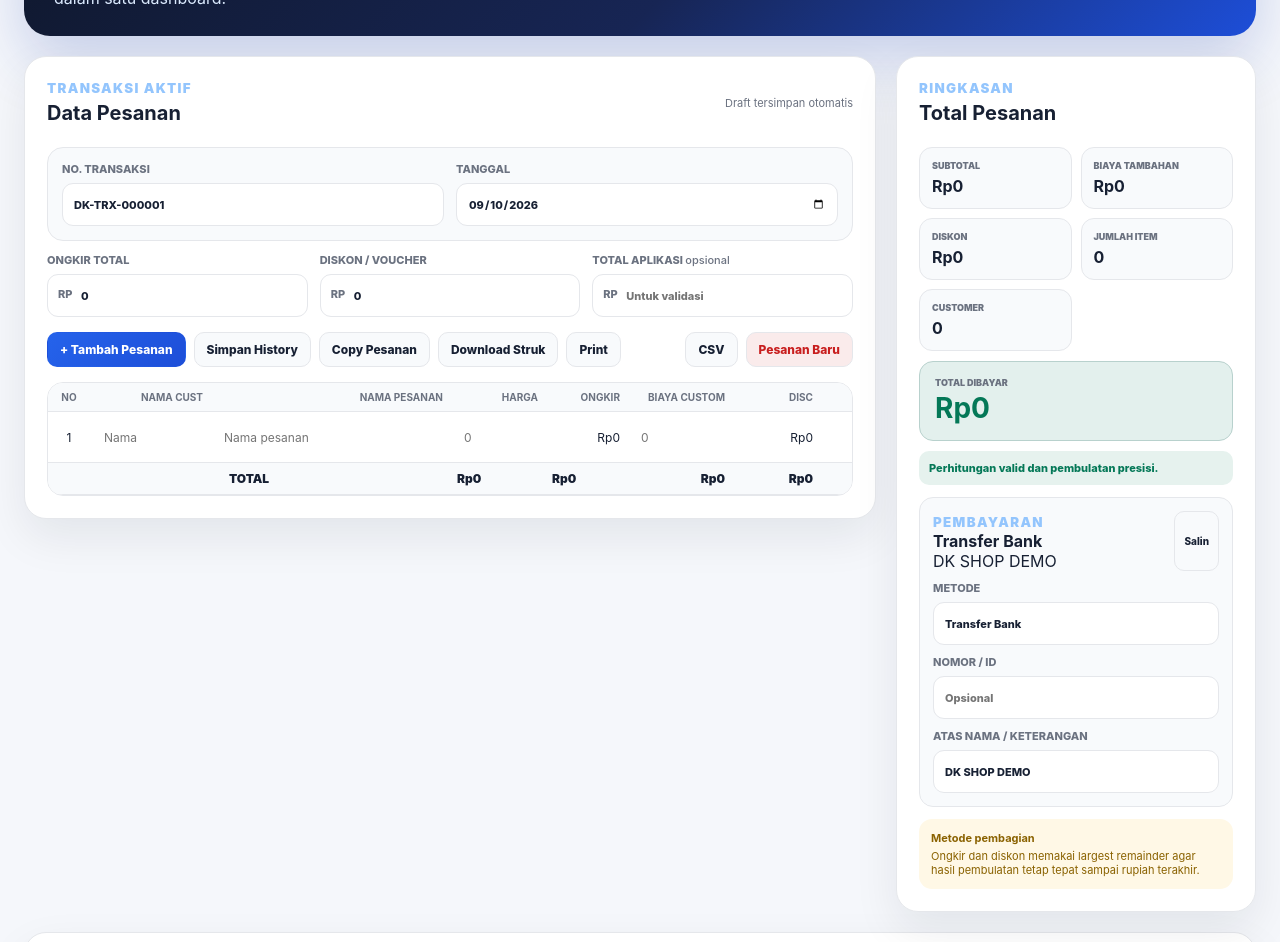
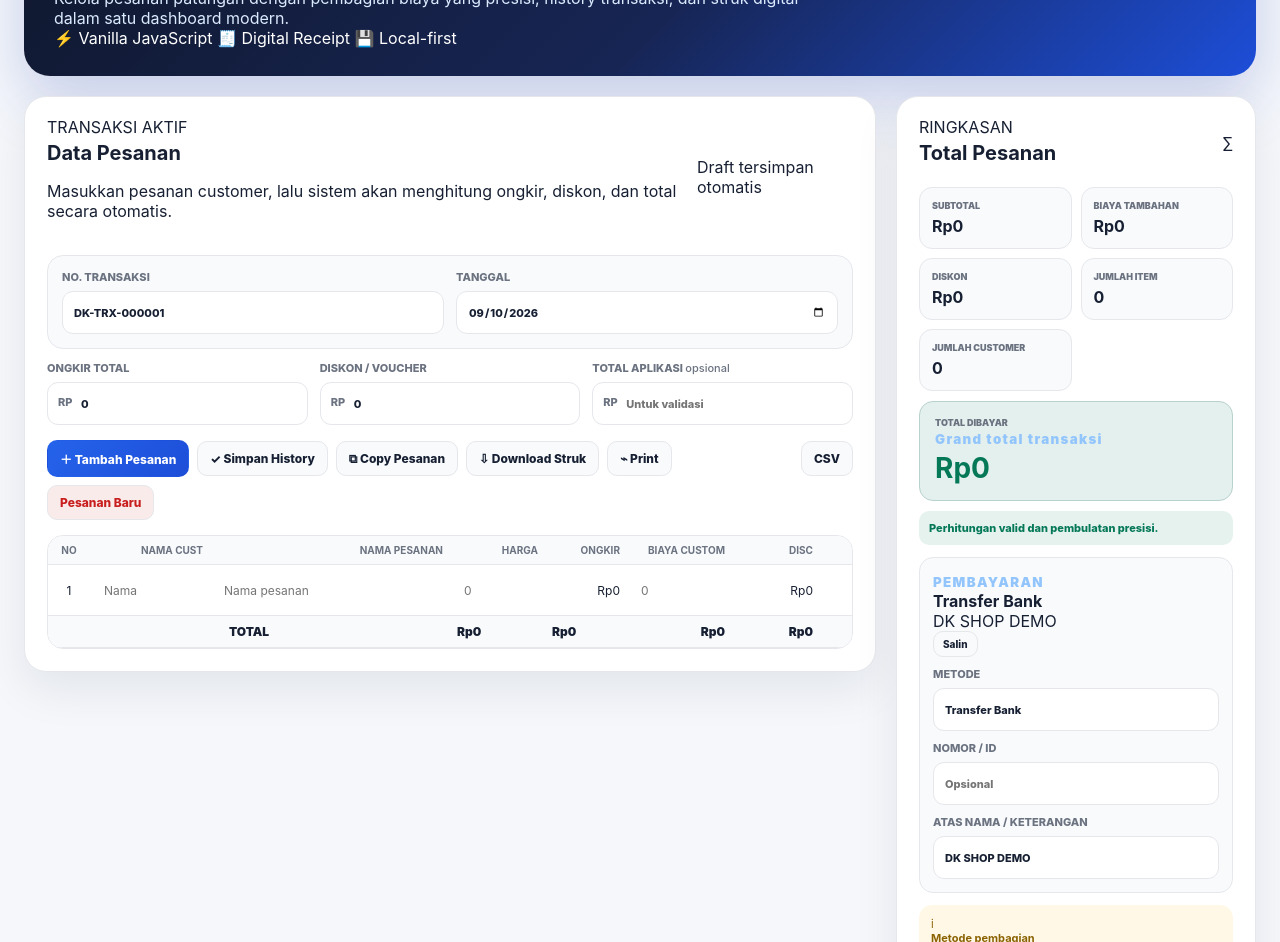
Before and after one commit to DikaFauzi/dk-shop-portfolio, a plain HTML site: page index.html in a window 1280 px wide. Shown: the part 163-1105 px from the top of the page. Drawn offline with Linux system fonts and the light colour scheme.

Commit message:
feat: redesign DK SHOP portfolio UI

```diff
--- a/index.html
+++ b/index.html
@@ -1,13 +1,161 @@
-<!doctype html><html lang="id"><head><meta charset="utf-8"><meta name="viewport" content="width=device-width,initial-scale=1"><meta name="theme-color" content="#1d4ed8"><meta name="description" content="DK SHOP — smart order split, history transaksi, dan struk digital."><title>DK SHOP — Smart Order Split</title><link rel="icon" href="assets/icons/favicon.svg" type="image/svg+xml"><link rel="stylesheet" href="assets/css/styles.css"></head><body>
-<div id="printReceipt" class="print-receipt"><div class="receipt-brandmark">DK</div><h1>STRUK DIGITAL</h1><div>DK SHOP</div><div id="printMeta" class="muted"></div><hr><div id="printItems"></div><hr><div id="printSummary"></div><hr><div class="receipt-grand"><b>TOTAL BAYAR</b><b id="printGrandTotal">Rp0</b></div><hr><div id="printPayment" class="center"></div></div>
-<div class="app-shell"><header class="hero"><div><small>PORTFOLIO PROJECT • STATIC WEB APP</small><h1>DK SHOP</h1><p>Kelola pesanan patungan, pembagian ongkir dan diskon, biaya custom, history, serta struk digital dalam satu dashboard.</p></div><button id="themeToggle" class="btn glass">Tema Gelap</button></header>
-<main class="layout"><section class="panel"><div class="panel-head"><div><small>TRANSAKSI AKTIF</small><h2>Data Pesanan</h2></div><span id="draftStateText" class="muted">Draft tersimpan otomatis</span></div><div class="panel-body">
-<div class="grid meta"><label>No. Transaksi<input id="orderNo" readonly></label><label>Tanggal<input id="orderDate" type="date"></label></div>
-<div class="grid charges"><label>Ongkir Total<div class="money"><span>Rp</span><input id="shipping" inputmode="numeric" value="0"></div></label><label>Diskon / Voucher<div class="money"><span>Rp</span><input id="discount" inputmode="numeric" value="0"></div></label><label>Total Aplikasi <em>opsional</em><div class="money"><span>Rp</span><input id="appTotal" inputmode="numeric" placeholder="Untuk validasi"></div></label></div>
-<div class="toolbar"><button class="btn primary" data-action="add-row">+ Tambah Pesanan</button><button class="btn" data-action="save-history">Simpan History</button><button class="btn" data-action="copy-order">Copy Pesanan</button><button class="btn" data-action="download-receipt">Download Struk</button><button class="btn" data-action="print">Print</button><span></span><button class="btn" data-action="export-csv">CSV</button><button class="btn danger" data-action="new-order">Pesanan Baru</button></div>
-<div class="table-wrap"><table><thead><tr><th>No</th><th>Nama Cust</th><th>Nama Pesanan</th><th>Harga</th><th>Ongkir</th><th>Biaya Custom</th><th>Disc</th><th>Total</th><th>Aksi</th></tr></thead><tbody id="rows"></tbody><tfoot><tr><td colspan="3">TOTAL</td><td id="tPrice"></td><td id="tShip"></td><td id="tOther"></td><td id="tDisc"></td><td id="tFinal" class="strong"></td><td></td></tr></tfoot></table></div></div></section>
-<aside class="panel summary"><div class="panel-head"><div><small>RINGKASAN</small><h2>Total Pesanan</h2></div></div><div class="panel-body"><div class="metrics"><div><span>Subtotal</span><b id="kPrice">Rp0</b></div><div><span>Biaya Tambahan</span><b id="kFees">Rp0</b></div><div><span>Diskon</span><b id="kDisc">Rp0</b></div><div><span>Jumlah Item</span><b id="kItems">0</b></div><div><span>Customer</span><b id="kPeople">0</b></div></div><div class="grand"><span>Total Dibayar</span><b id="kFinal">Rp0</b></div><div id="validation" class="validation ok">Perhitungan siap.</div>
-<div class="payment"><div><small>PEMBAYARAN</small><b id="paymentPreview">Transfer Bank</b><span id="paymentNamePreview">DK SHOP DEMO</span></div><button class="btn small" data-action="copy-account">Salin</button><label>Metode<input id="paymentMethod" value="Transfer Bank" placeholder="BCA / DANA / QRIS / Cash"></label><label>Nomor / ID<input id="paymentAccount" value="" placeholder="Opsional"></label><label>Atas Nama / Keterangan<input id="paymentName" value="DK SHOP DEMO" placeholder="Opsional"></label></div>
-<div class="note"><b>Metode pembagian</b><p>Ongkir dan diskon memakai largest remainder agar hasil pembulatan tetap tepat sampai rupiah terakhir.</p></div></div></aside></main>
-<section class="panel history"><div class="panel-head"><div><small>TRACKING</small><h2>History Pesanan</h2></div><div class="history-tools"><input id="historySearch" type="search" placeholder="Cari transaksi / customer / item"><button class="btn danger small" data-action="clear-history">Hapus Semua</button></div></div><div class="panel-body"><div class="history-stat"><span id="historyCount"></span><span id="historyValue"></span></div><div id="historyList"></div></div></section>
-<footer><b>DK SHOP</b> — HTML • CSS • Vanilla JavaScript • LocalStorage • Canvas API</footer></div><div id="toast" class="toast"></div><script src="assets/js/app.js" defer></script></body></html>
+<!doctype html>
+<html lang="id">
+<head>
+  <meta charset="utf-8">
+  <meta name="viewport" content="width=device-width,initial-scale=1">
+  <meta name="theme-color" content="#111827">
+  <meta name="description" content="DK SHOP — smart order split, history transaksi, dan struk digital.">
+  <title>DK SHOP — Smart Order Split</title>
+  <link rel="icon" href="assets/icons/favicon.svg" type="image/svg+xml">
+  <link rel="stylesheet" href="assets/css/styles.css">
+</head>
+<body>
+  <div class="page-glow glow-a"></div>
+  <div class="page-glow glow-b"></div>
+
+  <div id="printReceipt" class="print-receipt">
+    <div class="receipt-brandmark">DK</div>
+    <h1>STRUK DIGITAL</h1>
+    <div>DK SHOP</div>
+    <div id="printMeta" class="muted"></div>
+    <hr>
+    <div id="printItems"></div>
+    <hr>
+    <div id="printSummary"></div>
+    <hr>
+    <div class="receipt-grand"><b>TOTAL BAYAR</b><b id="printGrandTotal">Rp0</b></div>
+    <hr>
+    <div id="printPayment" class="center"></div>
+  </div>
+
+  <div class="app-shell">
+    <header class="hero">
+      <div class="hero-main">
+        <div class="hero-brandmark">DK</div>
+        <div class="hero-copy">
+          <div class="hero-kicker"><span class="live-dot"></span> PORTFOLIO PROJECT • ORDER MANAGEMENT</div>
+          <h1>DK <span>SHOP</span></h1>
+          <p>Kelola pesanan patungan dengan pembagian biaya yang presisi, history transaksi, dan struk digital dalam satu dashboard modern.</p>
+          <div class="hero-badges">
+            <span>⚡ Vanilla JavaScript</span>
+            <span>🧾 Digital Receipt</span>
+            <span>💾 Local-first</span>
+          </div>
+        </div>
+      </div>
+      <div class="hero-side">
+        <div class="hero-mini-card">
+          <span>Smart Split</span>
+          <strong>Presisi sampai rupiah terakhir</strong>
+        </div>
+        <button id="themeToggle" class="btn glass" type="button">Tema Gelap</button>
+      </div>
+    </header>
+
+    <main class="layout">
+      <section class="panel order-panel">
+        <div class="panel-head">
+          <div>
+            <div class="section-label">TRANSAKSI AKTIF</div>
+            <h2>Data Pesanan</h2>
+            <p class="section-desc">Masukkan pesanan customer, lalu sistem akan menghitung ongkir, diskon, dan total secara otomatis.</p>
+          </div>
+          <span id="draftStateText" class="draft-pill"><span class="status-dot"></span> Draft tersimpan otomatis</span>
+        </div>
+
+        <div class="panel-body">
+          <div class="grid meta">
+            <label><span>No. Transaksi</span><input id="orderNo" readonly></label>
+            <label><span>Tanggal</span><input id="orderDate" type="date"></label>
+          </div>
+
+          <div class="grid charges">
+            <label><span>Ongkir Total</span><div class="money"><span>Rp</span><input id="shipping" inputmode="numeric" value="0"></div></label>
+            <label><span>Diskon / Voucher</span><div class="money"><span>Rp</span><input id="discount" inputmode="numeric" value="0"></div></label>
+            <label><span>Total Aplikasi <em>opsional</em></span><div class="money"><span>Rp</span><input id="appTotal" inputmode="numeric" placeholder="Untuk validasi"></div></label>
+          </div>
+
+          <div class="toolbar">
+            <button class="btn primary" data-action="add-row">＋ Tambah Pesanan</button>
+            <button class="btn" data-action="save-history">✓ Simpan History</button>
+            <button class="btn" data-action="copy-order">⧉ Copy Pesanan</button>
+            <button class="btn" data-action="download-receipt">⇩ Download Struk</button>
+            <button class="btn" data-action="print">⌁ Print</button>
+            <span></span>
+            <button class="btn subtle" data-action="export-csv">CSV</button>
+            <button class="btn danger" data-action="new-order">Pesanan Baru</button>
+          </div>
+
+          <div class="table-wrap">
+            <table>
+              <thead><tr><th>No</th><th>Nama Cust</th><th>Nama Pesanan</th><th>Harga</th><th>Ongkir</th><th>Biaya Custom</th><th>Disc</th><th>Total</th><th>Aksi</th></tr></thead>
+              <tbody id="rows"></tbody>
+              <tfoot><tr><td colspan="3">TOTAL</td><td id="tPrice"></td><td id="tShip"></td><td id="tOther"></td><td id="tDisc"></td><td id="tFinal" class="strong"></td><td></td></tr></tfoot>
+            </table>
+          </div>
+        </div>
+      </section>
+
+      <aside class="panel summary">
+        <div class="panel-head summary-head">
+          <div>
+            <div class="section-label">RINGKASAN</div>
+            <h2>Total Pesanan</h2>
+          </div>
+          <div class="summary-icon">∑</div>
+        </div>
+        <div class="panel-body">
+          <div class="metrics">
+            <div><span>Subtotal</span><b id="kPrice">Rp0</b></div>
+            <div><span>Biaya Tambahan</span><b id="kFees">Rp0</b></div>
+            <div><span>Diskon</span><b id="kDisc">Rp0</b></div>
+            <div><span>Jumlah Item</span><b id="kItems">0</b></div>
+            <div class="metric-wide"><span>Jumlah Customer</span><b id="kPeople">0</b></div>
+          </div>
+          <div class="grand">
+            <div><span>Total Dibayar</span><small>Grand total transaksi</small></div>
+            <b id="kFinal">Rp0</b>
+          </div>
+          <div id="validation" class="validation ok">Perhitungan siap.</div>
+
+          <div class="payment">
+            <div class="payment-top">
+              <div>
+                <small>PEMBAYARAN</small>
+                <b id="paymentPreview">Transfer Bank</b>
+                <span id="paymentNamePreview">DK SHOP DEMO</span>
+              </div>
+              <button class="btn small" data-action="copy-account">Salin</button>
+            </div>
+            <label><span>Metode</span><input id="paymentMethod" value="Transfer Bank" placeholder="BCA / DANA / QRIS / Cash"></label>
+            <label><span>Nomor / ID</span><input id="paymentAccount" value="" placeholder="Opsional"></label>
+            <label><span>Atas Nama / Keterangan</span><input id="paymentName" value="DK SHOP DEMO" placeholder="Opsional"></label>
+          </div>
+
+          <div class="note"><div class="note-icon">i</div><div><b>Metode pembagian</b><p>Ongkir dan diskon memakai largest remainder agar hasil pembulatan tetap tepat sampai rupiah terakhir.</p></div></div>
+        </div>
+      </aside>
+    </main>
+
+    <section class="panel history">
+      <div class="panel-head history-header">
+        <div>
+          <div class="section-label">TRACKING</div>
+          <h2>History Pesanan</h2>
+          <p class="section-desc">Cari dan buka kembali transaksi yang pernah disimpan.</p>
+        </div>
+        <div class="history-tools"><input id="historySearch" type="search" placeholder="Cari transaksi / customer / item"><button class="btn danger small" data-action="clear-history">Hapus Semua</button></div>
+      </div>
+      <div class="panel-body"><div class="history-stat"><span id="historyCount"></span><span id="historyValue"></span></div><div id="historyList"></div></div>
+    </section>
+
+    <footer>
+      <div><div class="footer-logo">DK</div><span><b>DK SHOP</b><small>Smart Order Split</small></span></div>
+      <p>HTML • CSS • Vanilla JavaScript • LocalStorage • Canvas API</p>
+    </footer>
+  </div>
+
+  <div id="toast" class="toast"></div>
+  <script src="assets/js/app.js" defer></script>
+</body>
+</html>
```
